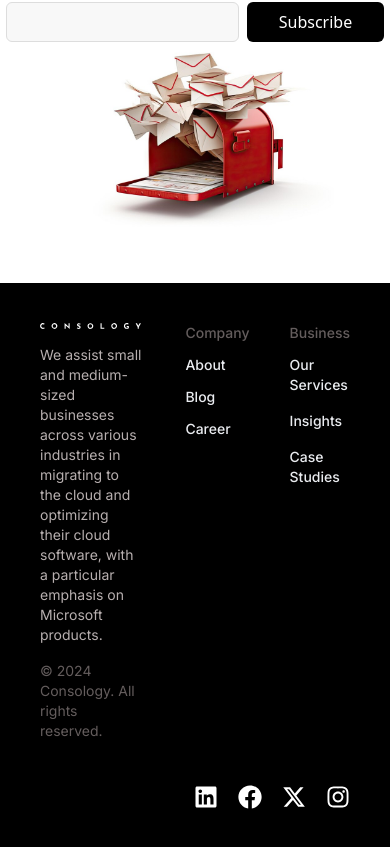
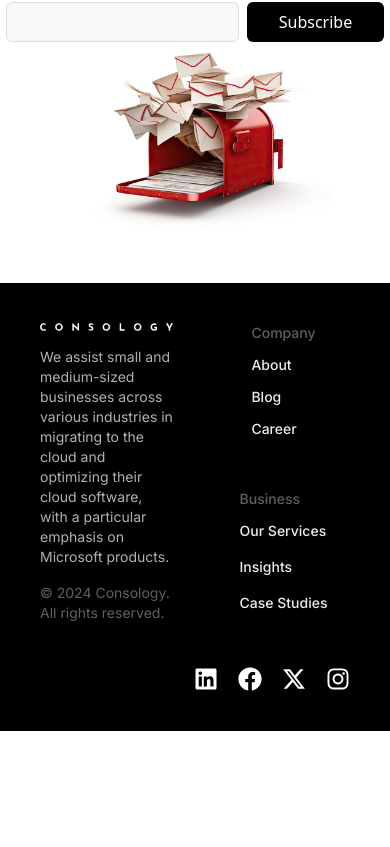
Before and after one commit to Lukman10a/consology, a Next.js app: page /consultancy in a window 390 px wide. Shown: the part 5832-6679 px from the top of the page. After the commit the page ends 6563 px from the top, so only its background shows below. Built offline with nearby package versions, Linux system fonts and the light colour scheme.

Commit message:
footer: res

```diff
--- a/src/components/footer.tsx
+++ b/src/components/footer.tsx
@@ -25,7 +25,7 @@
         </p>
       </div>
 
-      <div className="flex gap-10 flex-1 justify-center">
+      <div className="flex gap-10 flex-1 justify-center md:flex-wrap">
         <div className="font-medium">
           <p className="mb-3 text-sm text-[#645D5D]">Company</p>
           <ul className="space-y-3">
--- a/src/pages/index.tsx
+++ b/src/pages/index.tsx
@@ -18,7 +18,7 @@
             Your browser does not support the video tag.
           </video>
         </div>
-        <div className="absolute inset-0 -z-[2] bg-black opacity-50"></div>
+        <div className="absolute inset-0 z-[-1] bg-black opacity-50"></div>
         <div className="p-20 space-y-6  md:px-10">
           <h1 className="font-medium text-8xl text-white w-10/12 2md:text-5xl 2md:w-fit  text-balance">
             Unique Technology Solutions for Businesses
```
